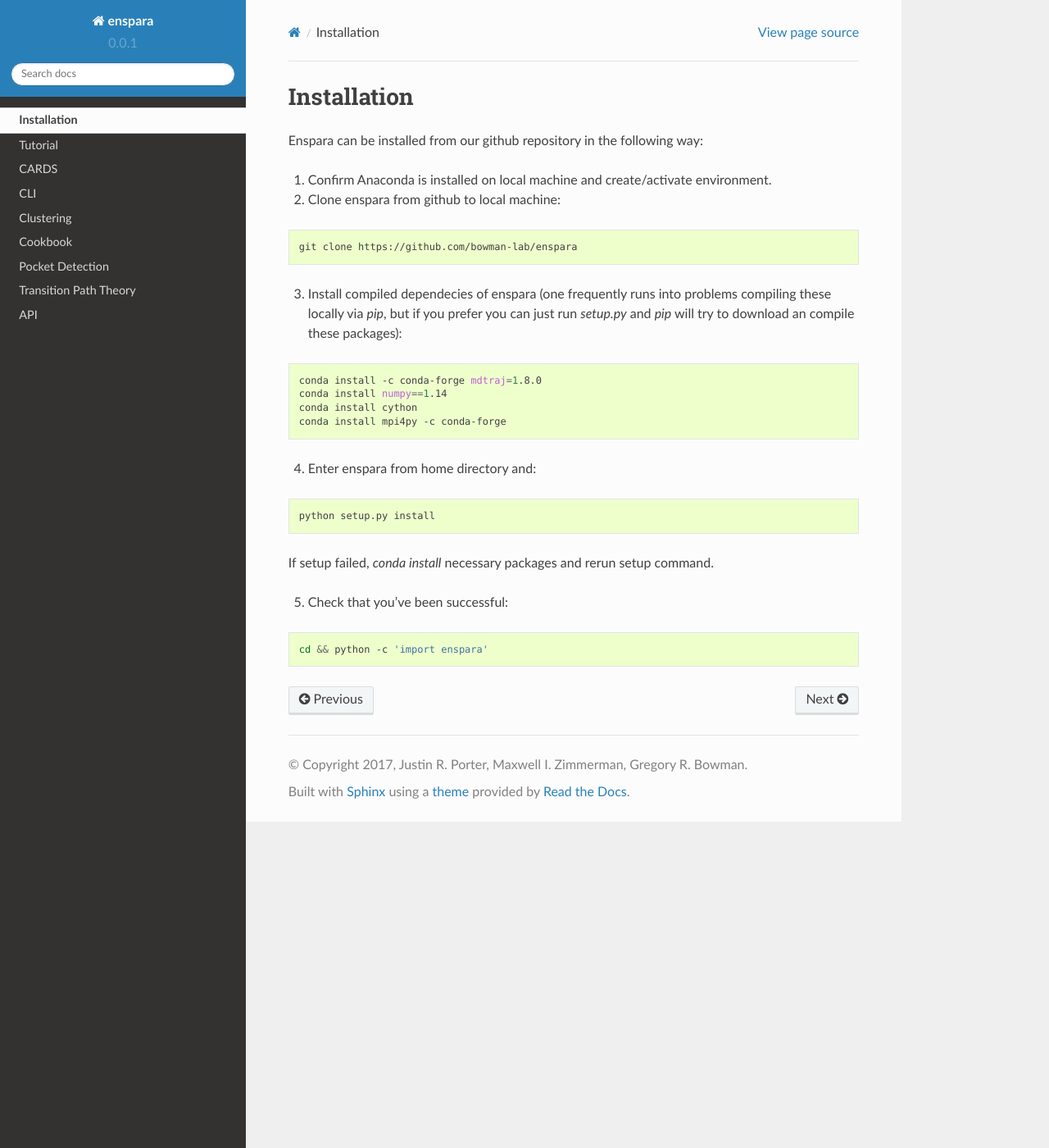
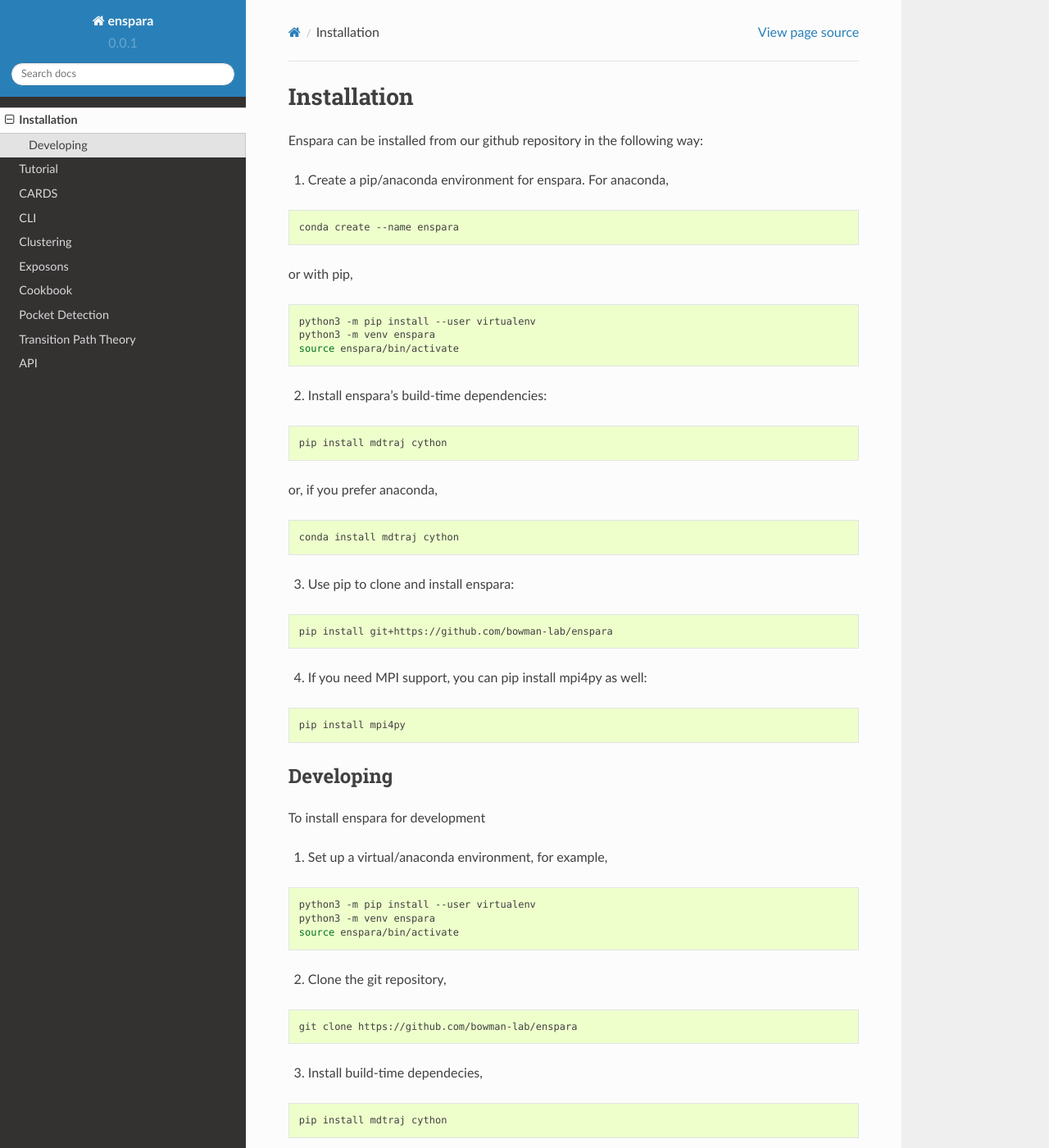
Before and after one commit to bowman-lab/enspara, a Sphinx documentation site: the page built from docs/source/installation.rst, in a window 1280 px wide and 1400 px high. Shown: the whole window at 82% size. Built offline with Sphinx 7.4.7 and the Read the Docs theme 2.0.0, drawn with Linux system fonts in a browser that asks for light colours; some of the changed text lies outside the part shown.

Commit message:
Documentation for exposons (#189)

```diff
--- a/docs/source/index.rst
+++ b/docs/source/index.rst
@@ -25,6 +25,7 @@
    CARDS <cards>
    cli
    clustering
+   exposons
    cookbook
    pocket-detection
    transition-path-theory
--- a/docs/source/installation.rst
+++ b/docs/source/installation.rst
@@ -3,33 +3,72 @@
 
 Enspara can be installed from our github repository in the following way:
 
-1. Confirm Anaconda is installed on local machine and create/activate environment.
+1. Create a pip/anaconda environment for enspara. For anaconda,
 
-2. Clone enspara from github to local machine:
+.. code-block:: bash
+
+	conda create --name enspara
+
+or with pip,
+
+.. code-block:: bash
+
+	python3 -m pip install --user virtualenv
+	python3 -m venv enspara
+	source enspara/bin/activate
+
+2. Install enspara's build-time dependencies:
+
+.. code-block:: bash
+
+	pip install mdtraj cython
+
+or, if you prefer anaconda,
+
+.. code-block:: bash
+
+	conda install mdtraj cython
+
+3. Use pip to clone and install enspara:
+
+.. code-block:: bash
+
+	pip install git+https://github.com/bowman-lab/enspara
+
+4. If you need MPI support, you can pip install mpi4py as well:
+
+.. code-block:: bash
+
+	pip install mpi4py
+
+
+Developing
+----------
+
+To install enspara for development
+
+1. Set up a virtual/anaconda environment, for example,
+
+.. code-block:: bash
+
+	python3 -m pip install --user virtualenv
+	python3 -m venv enspara
+	source enspara/bin/activate
+
+2. Clone the git repository,
 
 .. code-block:: bash
 
 	git clone https://github.com/bowman-lab/enspara
 
-3. Install compiled dependecies of enspara (one frequently runs into problems compiling these locally via `pip`, but if you prefer you can just run `setup.py` and `pip` will try to download an compile these packages):
+3. Install build-time dependecies,
 
 .. code-block:: bash
 
-        conda install -c conda-forge mdtraj=1.8.0
-	conda install numpy==1.14
-	conda install cython
-	conda install mpi4py -c conda-forge
+	pip install mdtraj cython
 
-4. Enter enspara from home directory and:
+4. Build and install enspara in development mode
 
 .. code-block:: bash
 
-	python setup.py install
-
-If setup failed, `conda install` necessary packages and rerun setup command.
-
-5. Check that you've been successful:
-
-.. code-block:: bash
-
-	cd && python -c 'import enspara'
+	cd enspara && pip install -e .[dev]
--- a/docs/source/tutorial/analysis.rst
+++ b/docs/source/tutorial/analysis.rst
@@ -124,6 +124,7 @@
 
 There are lots more things you can do with ``enspara``, including
 :doc:`transition path theory <../transition-path-theory>`,
+:doc:`exposons <../exposons>`,
 :doc:`CARDS <../cards>`, and
 :doc:`pocket detection <../pocket-detection>`, so make sure to explore our
 API documentation!
```
Also changed, not shown: other parts of docs/source/tutorial/analysis.rst (+1 -1 lines), docs/source/_modules/enspara.info_theory.rst (+8 -0 lines), docs/source/cards.rst (+7 -6 lines), docs/source/exposons.rst (added, +69 -0 lines), setup.py (+7 -4 lines), 1 other file.
